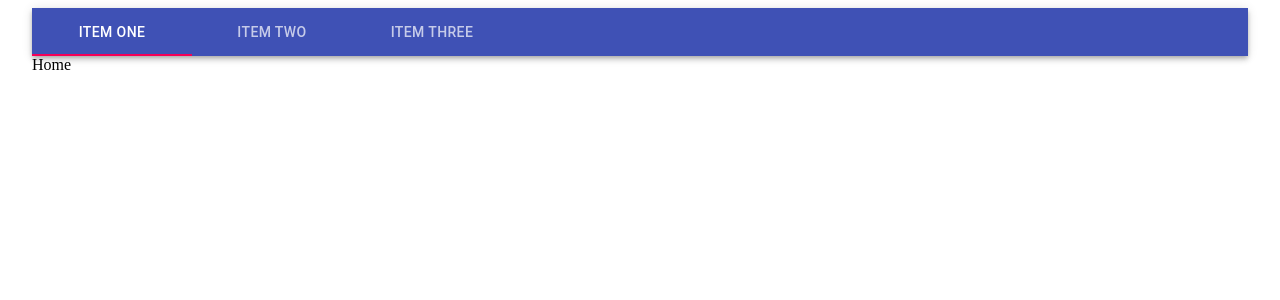
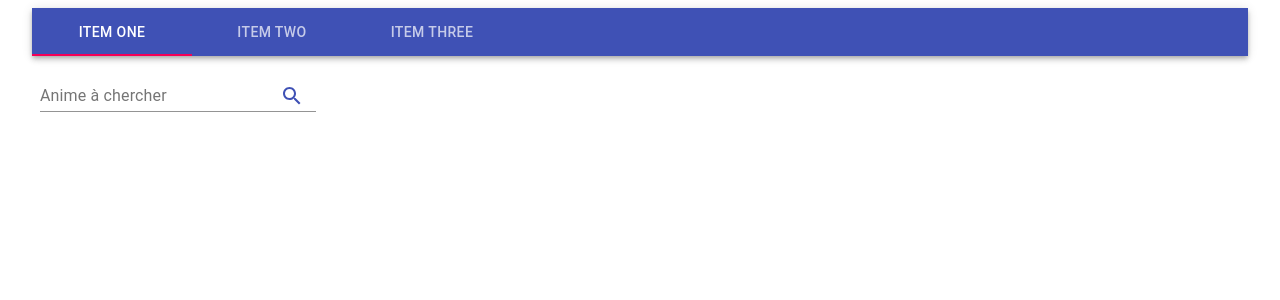
Before and after one commit to zakaoai/cold-library-frontend, a React app: page /app/home in a window 1280 px wide. Shown: the top 300 px of the page. Built offline with nearby package versions, Linux system fonts and the light colour scheme.

Commit message:
AnimeCard + Recherche anime

```diff
--- a/build-utils/webpack.common.js
+++ b/build-utils/webpack.common.js
@@ -39,7 +39,7 @@ module.exports = {
   plugins: [
     new CleanWebpackPlugin(),
     new HtmlWebpackPlugin({
-      title: "SSM Swagger Fetcher",
+      title: "Cold Library App",
       template: paths.src + "/index.html", // template file
       filename: "index.html" // output file
     })
--- /dev/null
+++ b/src/components/animeCard/AnimeCard.jsx
@@ -0,0 +1,46 @@
+import React from "react";
+import { makeStyles } from "@material-ui/core/styles";
+import Card from "@material-ui/core/Card";
+import CardHeader from "@material-ui/core/CardHeader";
+import CardMedia from "@material-ui/core/CardMedia";
+import CardActions from "@material-ui/core/CardActions";
+import Avatar from "@material-ui/core/Avatar";
+import IconButton from "@material-ui/core/IconButton";
+import { green, red } from "@material-ui/core/colors";
+import AddIcon from "@material-ui/icons/Add";
+
+const useStyles = makeStyles(theme => ({
+  root: {},
+  media: {
+    height: "100%",
+    paddingTop: "100%", // 16:9
+    cursor: "pointer"
+  },
+  avatar: {
+    backgroundColor: red[500]
+  }
+}));
+
+export default function AnimeCard({ malId, title, url, imageUrl, type, episodes }) {
+  const classes = useStyles();
+
+  return (
+    <Card className={classes.root}>
+      <CardHeader
+        avatar={
+          <Avatar aria-label="type" className={classes.avatar} title={type}>
+            {type.substring(0, 3)}
+          </Avatar>
+        }
+        title={title}
+        subheader={`Nb Episodes : ${episodes}`}
+      />
+      <CardMedia className={classes.media} image={imageUrl} title={title} onClick={() => (location.href = url)} />
+      <CardActions disableSpacing>
+        <IconButton aria-label="add to server" title="Ajouter au Server">
+          <AddIcon style={{ color: green[500] }} />
+        </IconButton>
+      </CardActions>
+    </Card>
+  );
+}
--- a/src/containers/Activite/Home.jsx
+++ b/src/containers/Activite/Home.jsx
@@ -1,10 +1,66 @@
-import React from "react";
+import React, { useState } from "react";
+import Input from "@material-ui/core/Input";
+import InputLabel from "@material-ui/core/InputLabel";
+import InputAdornment from "@material-ui/core/InputAdornment";
+import FormControl from "@material-ui/core/FormControl";
+import SearchIcon from "@material-ui/icons/Search";
+import IconButton from "@material-ui/core/IconButton";
+import { makeStyles } from "@material-ui/core/styles";
+
+import useAnimeSearch from "~/hooks/useAnimeSearch";
+import AnimeCard from "~/components/animeCard/AnimeCard";
+import Grid from "@material-ui/core/Grid";
+import { green } from "@material-ui/core/colors";
 
 /**
  * Activité d'accueil du projet
  */
 function Home() {
-  return <>Home</>;
+  const useStyles = makeStyles(theme => ({
+    margin: {
+      margin: theme.spacing(1)
+    }
+  }));
+
+  const [searchValue, setSearchValue] = useState("");
+
+  const classes = useStyles();
+
+  const { animes, isFetching, setSearch } = useAnimeSearch();
+
+  const handleSubmit = event => {
+    event.preventDefault();
+    setSearch(searchValue);
+  };
+
+  return (
+    <>
+      <form onSubmit={handleSubmit}>
+        <FormControl className={classes.margin}>
+          <InputLabel htmlFor="input-with-icon-adornment">Anime à chercher</InputLabel>
+          <Input
+            id="input-with-icon-adornment"
+            value={searchValue}
+            onChange={({ target: { value } }) => setSearchValue(value)}
+            endAdornment={
+              <InputAdornment position="end">
+                <IconButton color="primary" aria-label="submit" onClick={() => setSearch(searchValue)} component="span">
+                  <SearchIcon />
+                </IconButton>
+              </InputAdornment>
+            }
+          />
+        </FormControl>
+      </form>
+      <Grid container justify="center" spacing={2}>
+        {animes.map(anime => (
+          <Grid item xs={3}>
+            <AnimeCard {...anime} />
+          </Grid>
+        ))}
+      </Grid>
+    </>
+  );
 }
 
 export default Home;
--- /dev/null
+++ b/src/hooks/useAnimeSearch.js
@@ -0,0 +1,19 @@
+import { useState, useEffect } from "react";
+import AnimeServices from "~/services/AnimeServices";
+
+export default function useAnimeSearch(initialSearch = "") {
+  const [search, setSearch] = useState(initialSearch);
+  const [animes, setAnimes] = useState([]);
+  const [isFetching, setIsFetching] = useState(false);
+
+  useEffect(() => {
+    if (search != "" && search != undefined) {
+      setIsFetching(true);
+      AnimeServices.searchAnime(search)
+        .then(data => setAnimes(data))
+        .finally(() => setIsFetching(false));
+    }
+  }, [search]);
+
+  return { animes, isFetching, setSearch };
+}
--- a/src/index.html
+++ b/src/index.html
@@ -10,7 +10,6 @@
       src="https://cdnjs.cloudflare.com/ajax/libs/popper.js/1.14.0/umd/popper.min.js"
       crossorigin="anonymous"
     ></script>
-
   </head>
   <body>
     <div id="app"></div>
--- /dev/null
+++ b/src/services/AnimeServices.js
@@ -0,0 +1,19 @@
+const path = "http://localhost:9000";
+
+const AnimeServices = {
+  searchAnime: search => {
+    const urlSearch = `${path}/anime/search/${search}`;
+
+    const options = {
+      headers: {
+        Accept: "*/*"
+      },
+      method: "GET",
+      mode: "cors"
+    };
+
+    return fetch(urlSearch, options).then(data => data.json());
+  }
+};
+
+export default AnimeServices;
```
Also changed, not shown: package.json (+17 -14 lines), .babelrc, 1 other file (tests, documents, lock files or other folders).
